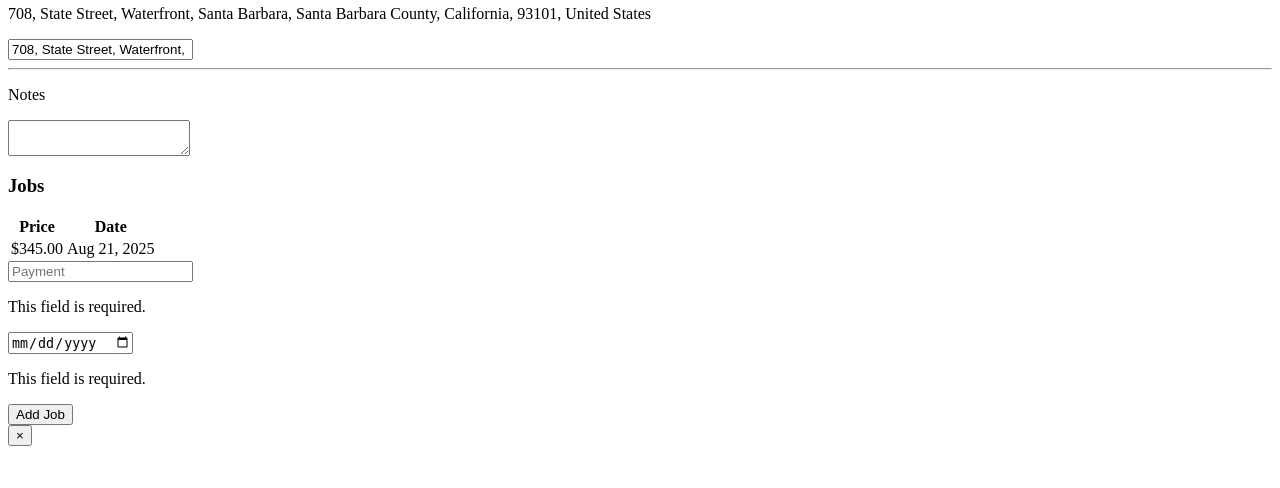
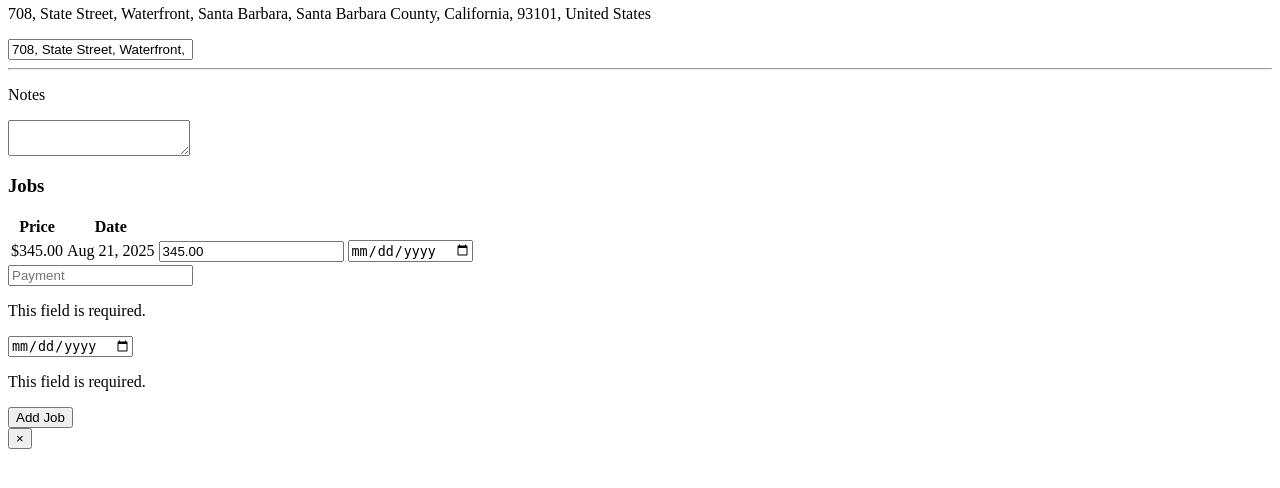
Before and after one commit to RylerVaughn/SolarPanel-Detector, a Django app: page /clients/80/detail/ in a window 1280 px wide. Shown: the part 294-782 px from the top of the page. Run offline with Django 5.2, Linux system fonts and the light colour scheme; data comes from the database, SQL or seed files in the repository.

Commit message:
Started working more on the job edit inputs, just getting started, the inputs now switch with the display, I ened to style them and figure out where to add a remove button for each row.

```diff
--- a/SolarPanel_Detection_App/core/templates/core/partials/client_detail_modal.html
+++ b/SolarPanel_Detection_App/core/templates/core/partials/client_detail_modal.html
@@ -90,9 +90,12 @@
             </thead>
             <tbody id="client-jobs-container">
               {% for job in client.jobs.all %}
-                <tr class="bg-[#1c1c1c] hover:bg-[#222] transition-colors">
+                <tr class="bg-[#1c1c1c] hover:bg-[#222] transition-colors" id={{ job.id }}>
                   <td class="px-4 py-2 border-b border-gray-800 text-green-300">${{ job.payment }}</td>
                   <td class="px-4 py-2 border-b border-gray-800">{{ job.date|date:"M d, Y" }}</td>
+
+                  <td class="px-4 py-2 border-b border-gray-800 text-green-300 hidden"><input type="number" value="{{job.payment}}"/></td>
+                  <td class="px-4 py-2 border-b border-gray-800 hidden"><input type="date" value="{{job.date}}"/></td>
                 </tr>
               {% endfor %}
             </tbody>
@@ -112,6 +115,9 @@
                 <tr class="bg-[#1c1c1c] hover:bg-[#222] transition-colors">
                   <td class="px-4 py-2 border-b border-gray-800 text-green-300">${{ job.payment }}</td>
                   <td class="px-4 py-2 border-b border-gray-800">{{ job.date|date:"M d, Y" }}</td>
+
+                  <td class="px-4 py-2 border-b border-gray-800 text-green-300 hidden"><input type="number" value="{{job.payment}}"/></td>
+                  <td class="px-4 py-2 border-b border-gray-800 hidden"><input type="date" value="{{job.date}}"/></td>
                 </tr>
               {% endfor %}
             </tbody>
```
Also changed, not shown: SolarPanel_Detection_App/core/templates/core/index.html (+14 -0 lines).
